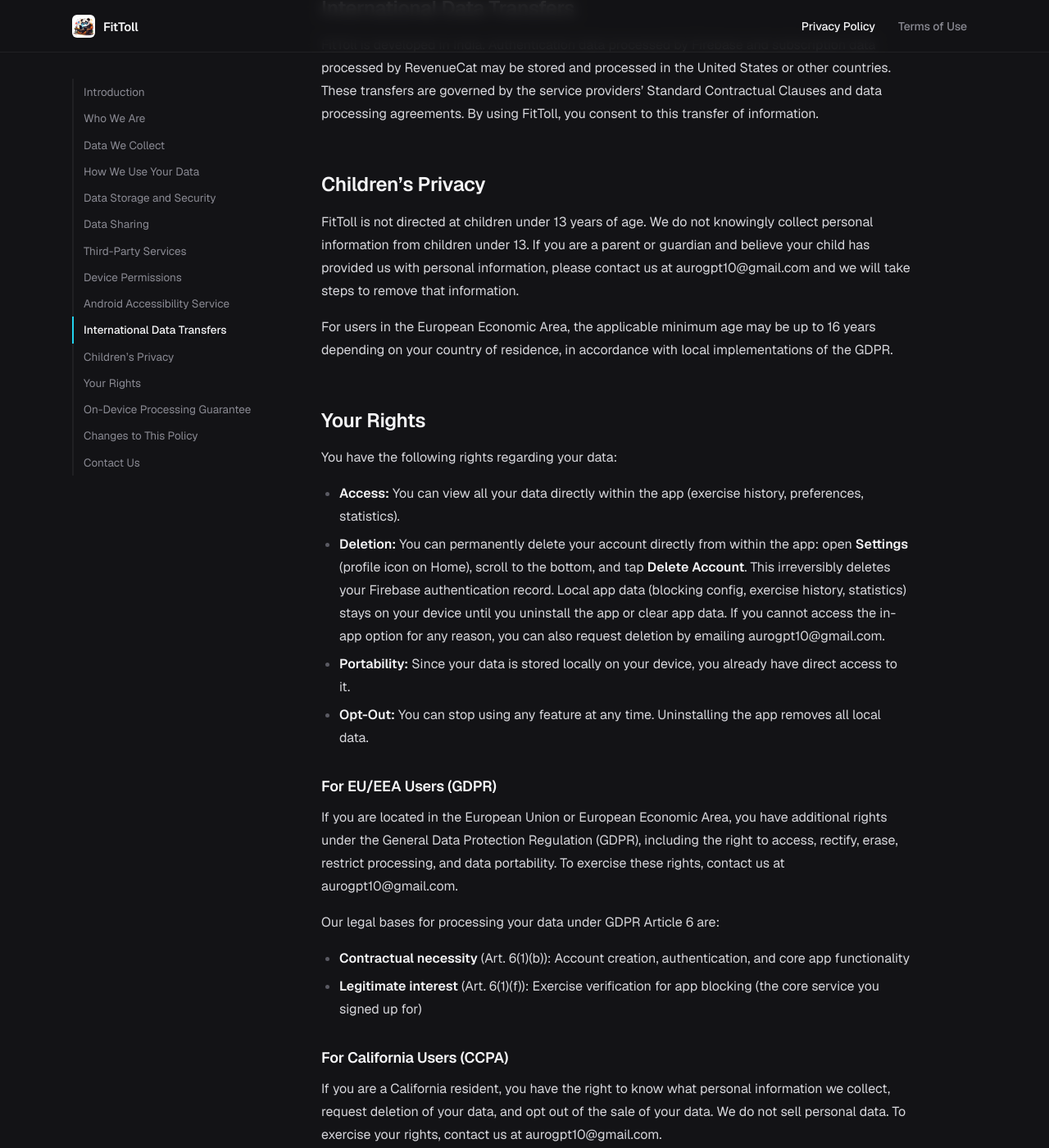
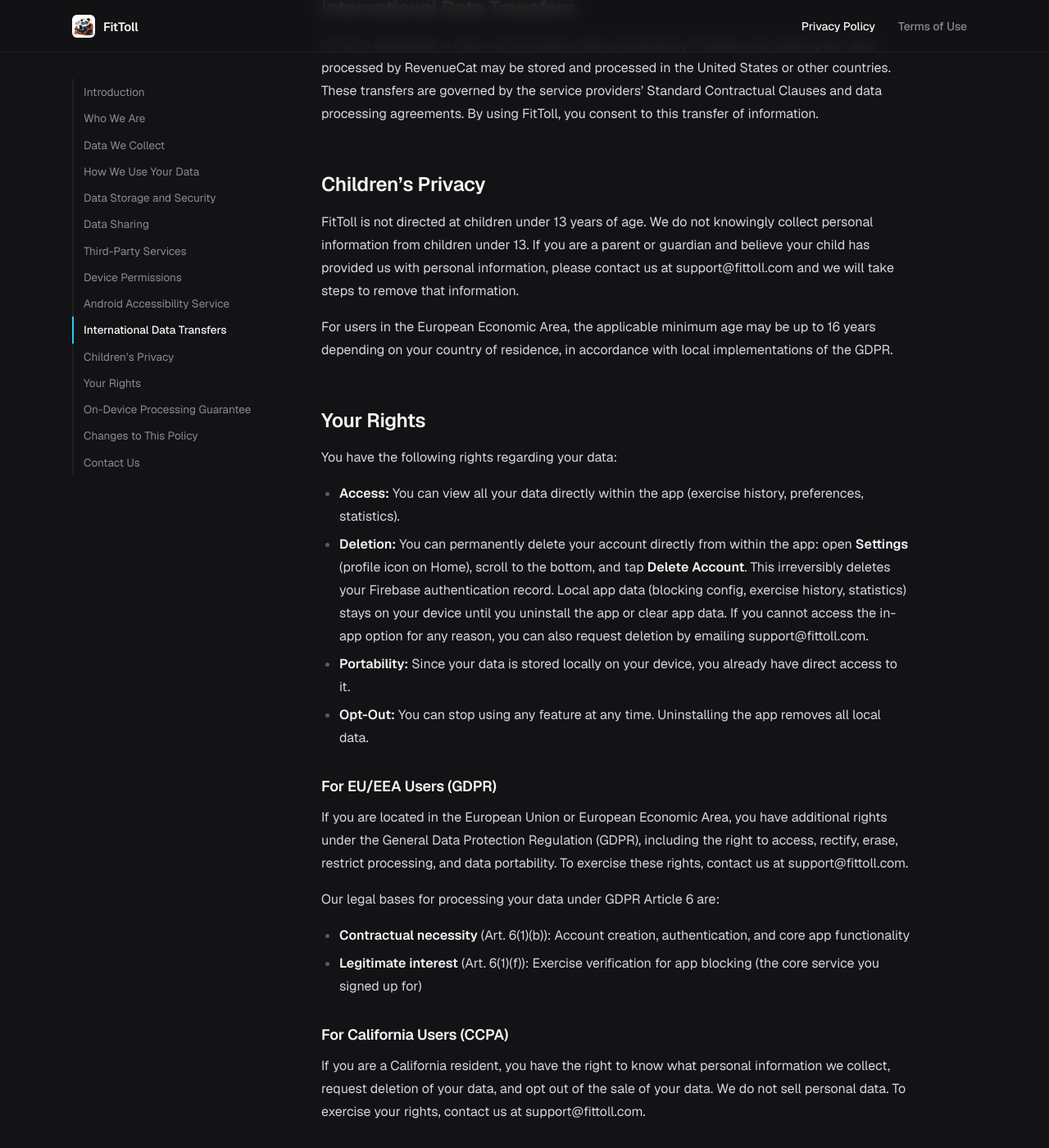
Before and after one commit to aurobindoGupta/fitToll-site, a Jekyll site: the page built from privacy-policy.md, in a window 1280 px wide and 1400 px high, scrolled down 6560 px. Shown: the whole window at 82% size. Built offline with Jekyll 4.4.1, drawn with Linux system fonts in a browser that asks for light colours; some of the changed text lies outside the part shown.

Commit message:
chore(legal): switch contact email from personal to support@fittoll.com
User now has Google Workspace + custom domain connected, so the
support@ mailbox is live. Moves from aurogpt10@gmail.com (personal
Gmail) to support@fittoll.com across:

- privacy-policy.md (6 instances): Who We Are intro, Children's
  Privacy contact, Account Deletion fallback, GDPR rights contact,
  CCPA rights contact, Contact Us section.
- terms-of-use.md (1 instance): Contact Us section.
- index.md (1 instance): site Contact section.

Total: 8 contact-email references migrated. Author attribution
("developed and maintained by Aurobindo Gupta") in privacy-policy.md
line 14 preserved — that's a name, not an email.

Historical correspondence under /correspondence/ left untouched:
those are factual records of past Apple FamilyControls submissions
sent from the personal email; rewriting them would falsify history.

Companion commit in scrollBlocker-KMP adds an in-app "Contact Support"
mailto link to the Profile Legal section on both iOS and Android.

Refs:
- scrollBlocker-KMP .planning/phase-7/07-24-T20-RESUME.md (Run 2
  close-out, Priority 3 — support@fittoll.com integration)

Co-Authored-By: Claude Opus 4.7 (1M context) <noreply@anthropic.com>

```diff
--- a/privacy-policy.md
+++ b/privacy-policy.md
@@ -11,7 +11,7 @@ Welcome to FitToll. We built this app to help you break doom-scrolling habits th
 
 ## Who We Are
 
-FitToll is developed and maintained by Aurobindo Gupta ("we", "us", "our"). If you have questions about this policy, you can reach us at aurogpt10@gmail.com.
+FitToll is developed and maintained by Aurobindo Gupta ("we", "us", "our"). If you have questions about this policy, you can reach us at support@fittoll.com.
 
 ## Data We Collect
 
@@ -166,7 +166,7 @@ FitToll is developed in India. Authentication data processed by Firebase and sub
 
 ## Children's Privacy
 
-FitToll is not directed at children under 13 years of age. We do not knowingly collect personal information from children under 13. If you are a parent or guardian and believe your child has provided us with personal information, please contact us at aurogpt10@gmail.com and we will take steps to remove that information.
+FitToll is not directed at children under 13 years of age. We do not knowingly collect personal information from children under 13. If you are a parent or guardian and believe your child has provided us with personal information, please contact us at support@fittoll.com and we will take steps to remove that information.
 
 For users in the European Economic Area, the applicable minimum age may be up to 16 years depending on your country of residence, in accordance with local implementations of the GDPR.
 
@@ -175,13 +175,13 @@ For users in the European Economic Area, the applicable minimum age may be up to
 You have the following rights regarding your data:
 
 - **Access:** You can view all your data directly within the app (exercise history, preferences, statistics).
-- **Deletion:** You can permanently delete your account directly from within the app: open **Settings** (profile icon on Home), scroll to the bottom, and tap **Delete Account**. This irreversibly deletes your Firebase authentication record. Local app data (blocking config, exercise history, statistics) stays on your device until you uninstall the app or clear app data. If you cannot access the in-app option for any reason, you can also request deletion by emailing aurogpt10@gmail.com.
+- **Deletion:** You can permanently delete your account directly from within the app: open **Settings** (profile icon on Home), scroll to the bottom, and tap **Delete Account**. This irreversibly deletes your Firebase authentication record. Local app data (blocking config, exercise history, statistics) stays on your device until you uninstall the app or clear app data. If you cannot access the in-app option for any reason, you can also request deletion by emailing support@fittoll.com.
 - **Portability:** Since your data is stored locally on your device, you already have direct access to it.
 - **Opt-Out:** You can stop using any feature at any time. Uninstalling the app removes all local data.
 
 ### For EU/EEA Users (GDPR)
 
-If you are located in the European Union or European Economic Area, you have additional rights under the General Data Protection Regulation (GDPR), including the right to access, rectify, erase, restrict processing, and data portability. To exercise these rights, contact us at aurogpt10@gmail.com.
+If you are located in the European Union or European Economic Area, you have additional rights under the General Data Protection Regulation (GDPR), including the right to access, rectify, erase, restrict processing, and data portability. To exercise these rights, contact us at support@fittoll.com.
 
 Our legal bases for processing your data under GDPR Article 6 are:
 - **Contractual necessity** (Art. 6(1)(b)): Account creation, authentication, and core app functionality
@@ -189,7 +189,7 @@ Our legal bases for processing your data under GDPR Article 6 are:
 
 ### For California Users (CCPA)
 
-If you are a California resident, you have the right to know what personal information we collect, request deletion of your data, and opt out of the sale of your data. We do not sell personal data. To exercise your rights, contact us at aurogpt10@gmail.com.
+If you are a California resident, you have the right to know what personal information we collect, request deletion of your data, and opt out of the sale of your data. We do not sell personal data. To exercise your rights, contact us at support@fittoll.com.
 
 ## On-Device Processing Guarantee
 
@@ -205,7 +205,7 @@ For significant changes, we will notify you through the app or via email.
 
 If you have any questions, concerns, or requests regarding this Privacy Policy or your data, please contact us:
 
-- **Email:** aurogpt10@gmail.com
+- **Email:** support@fittoll.com
 
 ---
 
```
Also changed, not shown: index.md (+1 -1 lines), terms-of-use.md (+1 -1 lines).
